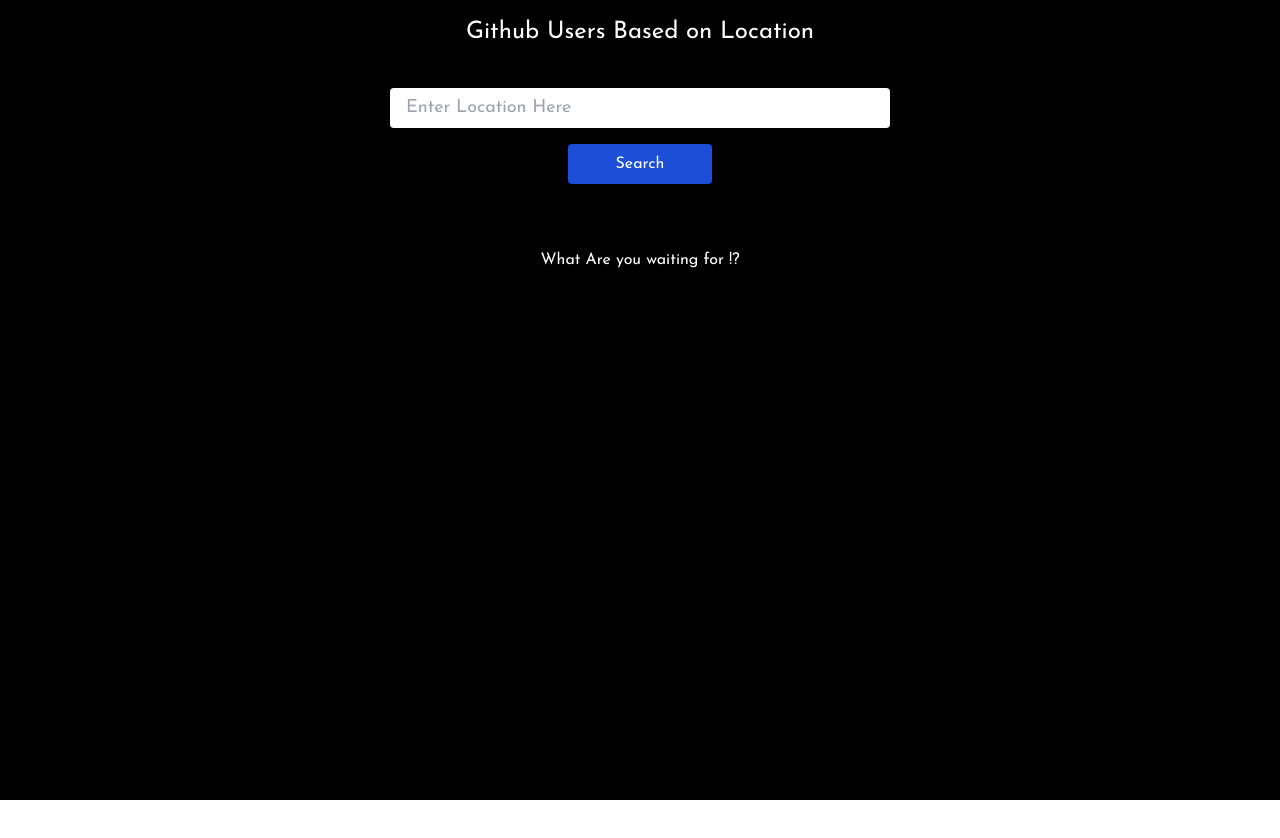
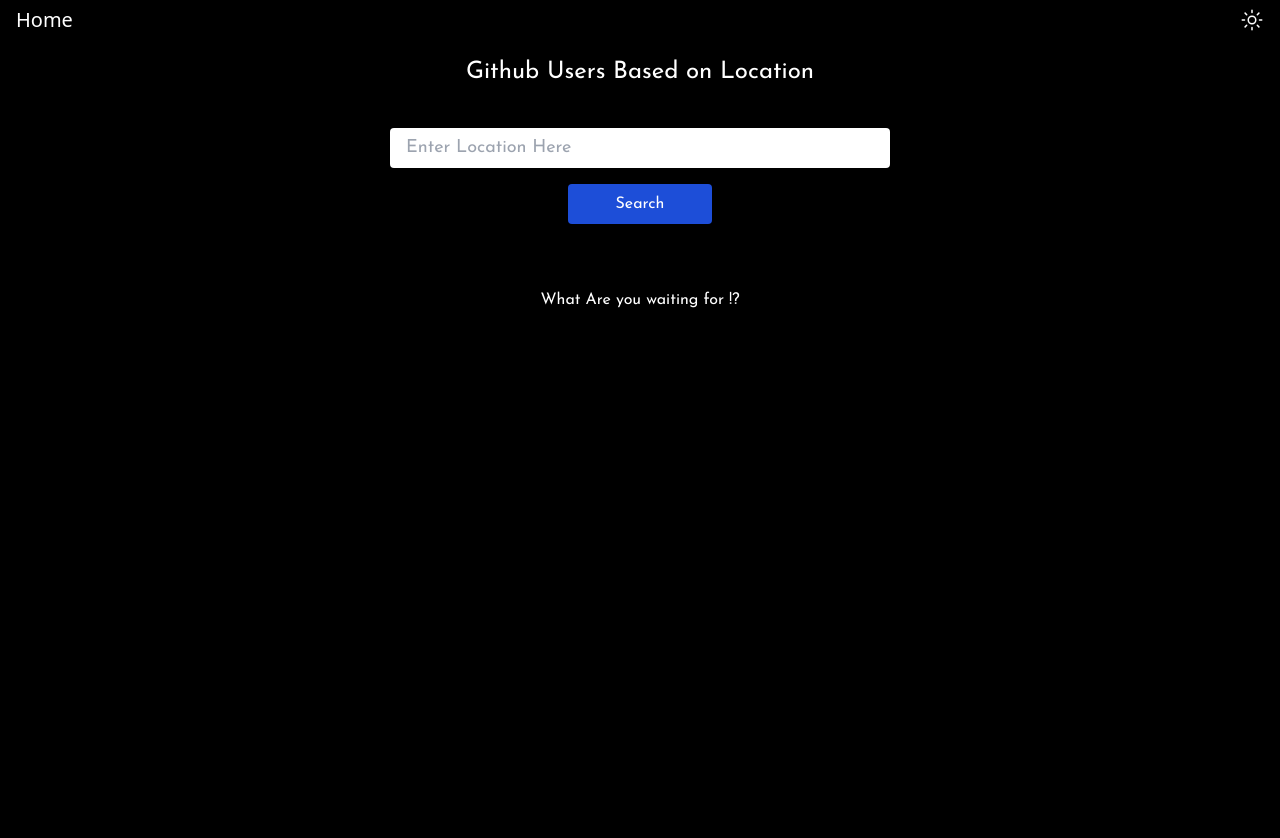
Before and after one commit to Dhruvmehta1311/github-user-location, a React (Vite) app: page / in a window 1280 px wide. Before the commit the page ends 800 px from the top, so only its background shows below. Built offline with nearby package versions, Linux system fonts and the light colour scheme.

Commit message:
Added Navbar with Sun and Moon Logo.

```diff
--- a/package.json
+++ b/package.json
@@ -11,7 +11,8 @@
   },
   "dependencies": {
     "react": "^18.3.1",
-    "react-dom": "^18.3.1"
+    "react-dom": "^18.3.1",
+    "react-icons": "^5.3.0"
   },
   "devDependencies": {
     "@eslint/js": "^9.9.0",
--- a/src/App.jsx
+++ b/src/App.jsx
@@ -2,6 +2,7 @@ import { useState } from "react";
 import Button from "./components/Button";
 import FetchData from "./components/FetchData";
 import Input from "./components/Input";
+import NavBar from "./components/NavBar";
 
 function App() {
   const [inputVal, setInputVal] = useState("India");
@@ -38,6 +39,7 @@ function App() {
   }
   return (
     <>
+    <NavBar />
       <div className="py-4 bg-black min-h-screen text-white flex items-center flex-col gap-4 font-josefin">
         <h1 className="font-josefin text-center bg-black text-white h-14 text-2xl">
           Github Users Based on Location
--- /dev/null
+++ b/src/components/NavBar.jsx
@@ -0,0 +1,19 @@
+import React from 'react'
+import { IoSunnyOutline } from "react-icons/io5";
+import { IoIosMoon } from "react-icons/io";
+const NavBar = () => {
+  return (
+    <div className='bg-black shadow-lg flex items-center justify-between px-4 text-xl backdrop-blur-lg text-white min-h-[40px]'>
+        <p>Home</p>
+        <div>
+        <IoSunnyOutline className='cursor-pointer text-2xl' />
+        {/* <IoIosMoon className='cursor-pointer text-2xl' /> */}
+        </div>
+
+    </div>
+
+
+  )
+}
+
+export default NavBar
```
Also changed, not shown: 1 other file (tests, documents, lock files or other folders).
